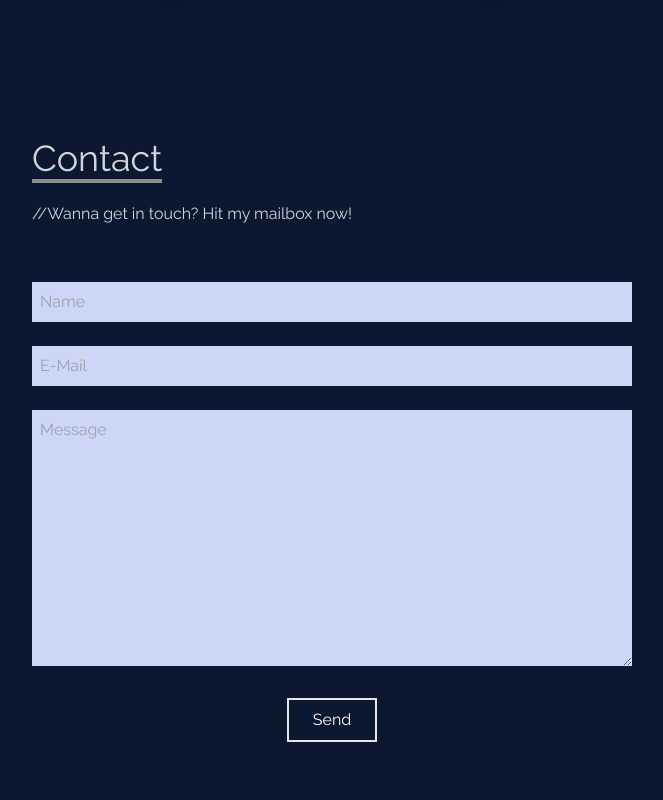
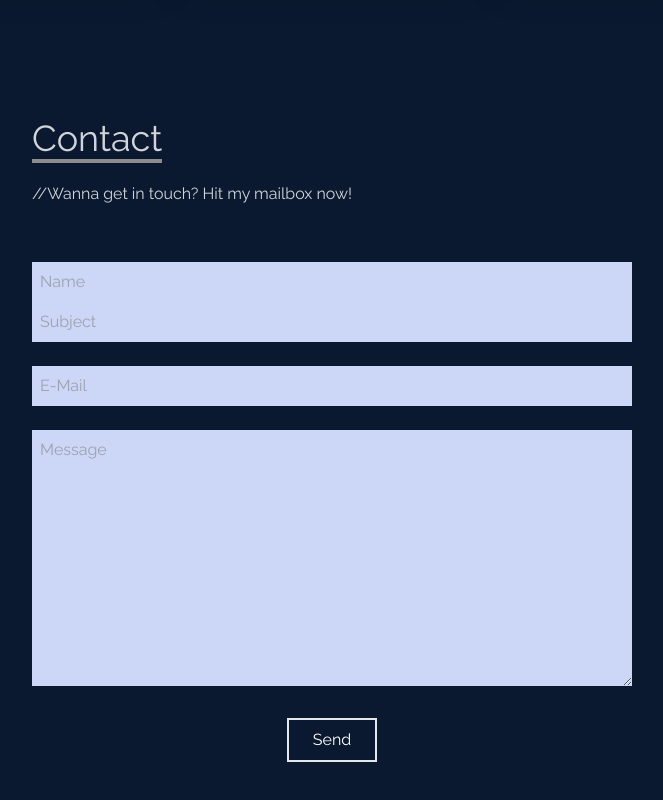
Before and after one commit to kaushalrijal/new-portfolio, a React (Create React App) app: page / in a window 1280 px wide. Shown: the part 3144-3944 px from the top of the page, without its empty margins (308-971 px from the left). Built offline with nearby package versions, Linux system fonts and the light colour scheme; the HTML template or start-up script is replaced by a standard one.

Commit message:
Subject field addedd
labalaba

```diff
--- a/src/components/Contact.jsx
+++ b/src/components/Contact.jsx
@@ -20,6 +20,7 @@ const Contact = () => {
           setDone(true);
           document.getElementById("name").value = "";
           document.getElementById("email").value = "";
+          document.getElementById("subject").value = "";
           document.getElementById("message").value = "";
         },
         (error) => {
@@ -52,7 +53,14 @@ const Contact = () => {
           id="name"
           required
         />
-
+        <input
+          className="p-2 bg-[#ccd6f6] text-black"
+          type="text"
+          placeholder="Subject"
+          name="user_subject"
+          id="subject"
+          required
+        />
         <input
           className=" my-4 p-2 bg-[#ccd6f6] text-black"
           type="email"
```
